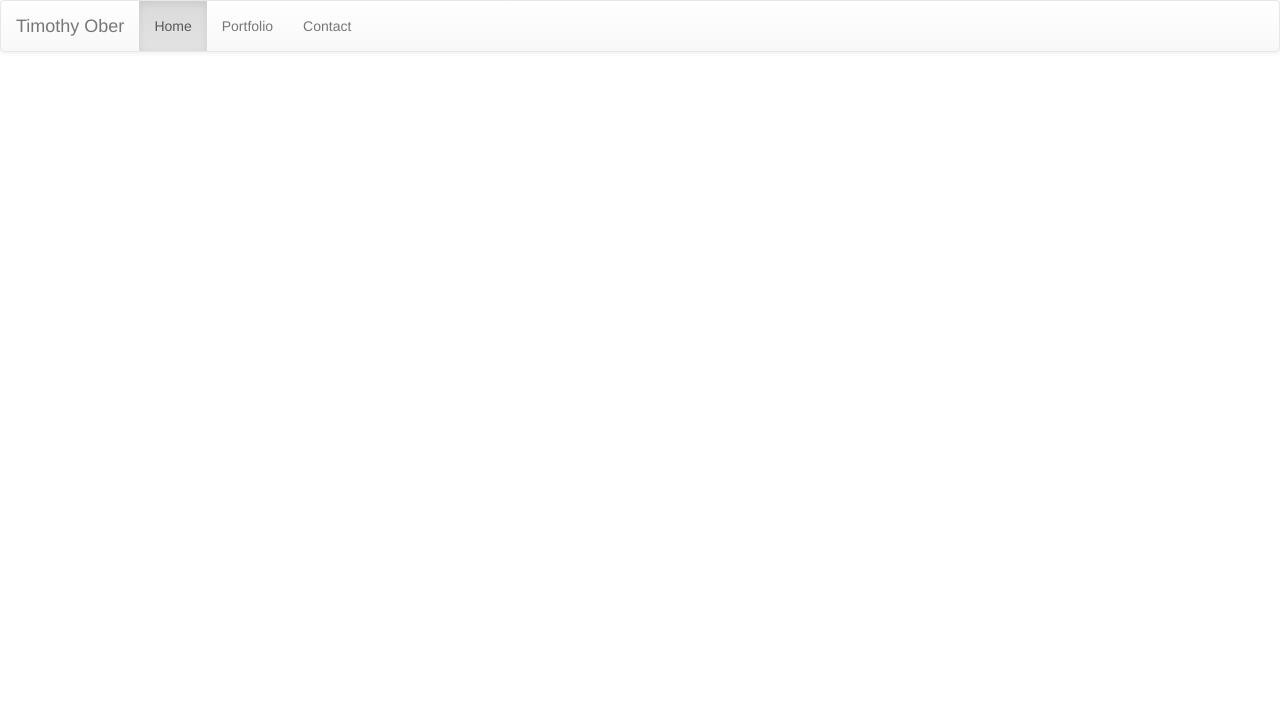
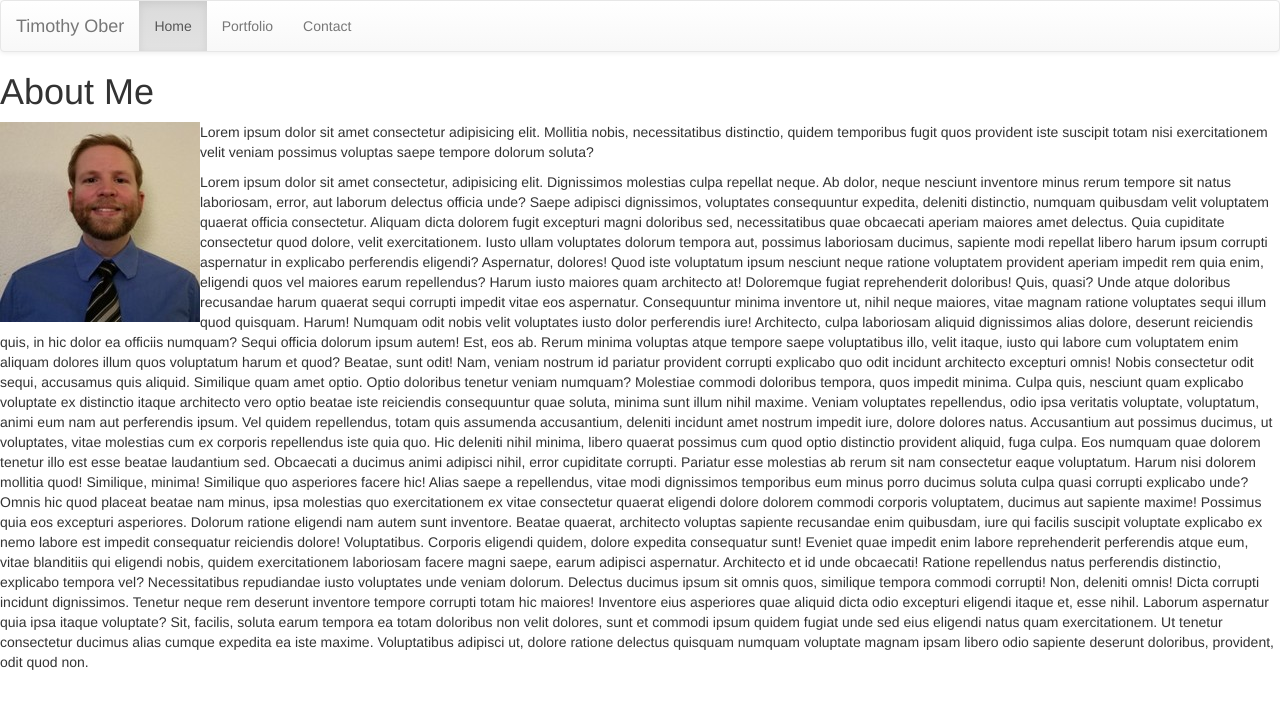
Before and after one commit to tober65/Responsive-Portfolio, a plain HTML site: page index.html in a window 1280 px wide. Drawn offline with nearby package versions, Linux system fonts and the light colour scheme.

Commit message:
Added index.html content and very basic contact.html content

```diff
--- a/index.html
+++ b/index.html
@@ -18,6 +18,8 @@
     <script src="https://stackpath.bootstrapcdn.com/bootstrap/3.4.1/js/bootstrap.min.js"
         integrity="sha384-aJ21OjlMXNL5UyIl/XNwTMqvzeRMZH2w8c5cRVpzpU8Y5bApTppSuUkhZXN0VxHd"
         crossorigin="anonymous"></script>
+
+    <link rel="stylesheet" href="style.css">
 </head>
 
 <body>
@@ -46,6 +48,30 @@
             </div><!-- /.navbar-collapse -->
         </div><!-- /.container-fluid -->
     </nav>
+
+    <h1>About Me</h1>
+    <img class="float-left" alt="A picture of Timothy Ober" src="./Assets/Images/linkedin_photo.jpg">
+    <p>Lorem ipsum dolor sit amet consectetur adipisicing elit. Mollitia nobis, necessitatibus distinctio, quidem temporibus fugit quos provident iste suscipit totam nisi exercitationem velit veniam possimus voluptas saepe tempore dolorum soluta?</p>
+    <p>Lorem ipsum dolor sit amet consectetur, adipisicing elit. Dignissimos molestias culpa repellat neque. Ab dolor, neque nesciunt inventore minus rerum tempore sit natus laboriosam, error, aut laborum delectus officia unde?
+    Saepe adipisci dignissimos, voluptates consequuntur expedita, deleniti distinctio, numquam quibusdam velit voluptatem quaerat officia consectetur. Aliquam dicta dolorem fugit excepturi magni doloribus sed, necessitatibus quae obcaecati aperiam maiores amet delectus.
+    Quia cupiditate consectetur quod dolore, velit exercitationem. Iusto ullam voluptates dolorum tempora aut, possimus laboriosam ducimus, sapiente modi repellat libero harum ipsum corrupti aspernatur in explicabo perferendis eligendi? Aspernatur, dolores!
+    Quod iste voluptatum ipsum nesciunt neque ratione voluptatem provident aperiam impedit rem quia enim, eligendi quos vel maiores earum repellendus? Harum iusto maiores quam architecto at! Doloremque fugiat reprehenderit doloribus!
+    Quis, quasi? Unde atque doloribus recusandae harum quaerat sequi corrupti impedit vitae eos aspernatur. Consequuntur minima inventore ut, nihil neque maiores, vitae magnam ratione voluptates sequi illum quod quisquam. Harum!
+    Numquam odit nobis velit voluptates iusto dolor perferendis iure! Architecto, culpa laboriosam aliquid dignissimos alias dolore, deserunt reiciendis quis, in hic dolor ea officiis numquam? Sequi officia dolorum ipsum autem!
+    Est, eos ab. Rerum minima voluptas atque tempore saepe voluptatibus illo, velit itaque, iusto qui labore cum voluptatem enim aliquam dolores illum quos voluptatum harum et quod? Beatae, sunt odit!
+    Nam, veniam nostrum id pariatur provident corrupti explicabo quo odit incidunt architecto excepturi omnis! Nobis consectetur odit sequi, accusamus quis aliquid. Similique quam amet optio. Optio doloribus tenetur veniam numquam?
+    Molestiae commodi doloribus tempora, quos impedit minima. Culpa quis, nesciunt quam explicabo voluptate ex distinctio itaque architecto vero optio beatae iste reiciendis consequuntur quae soluta, minima sunt illum nihil maxime.
+    Veniam voluptates repellendus, odio ipsa veritatis voluptate, voluptatum, animi eum nam aut perferendis ipsum. Vel quidem repellendus, totam quis assumenda accusantium, deleniti incidunt amet nostrum impedit iure, dolore dolores natus.
+    Accusantium aut possimus ducimus, ut voluptates, vitae molestias cum ex corporis repellendus iste quia quo. Hic deleniti nihil minima, libero quaerat possimus cum quod optio distinctio provident aliquid, fuga culpa.
+    Eos numquam quae dolorem tenetur illo est esse beatae laudantium sed. Obcaecati a ducimus animi adipisci nihil, error cupiditate corrupti. Pariatur esse molestias ab rerum sit nam consectetur eaque voluptatum.
+    Harum nisi dolorem mollitia quod! Similique, minima! Similique quo asperiores facere hic! Alias saepe a repellendus, vitae modi dignissimos temporibus eum minus porro ducimus soluta culpa quasi corrupti explicabo unde?
+    Omnis hic quod placeat beatae nam minus, ipsa molestias quo exercitationem ex vitae consectetur quaerat eligendi dolore dolorem commodi corporis voluptatem, ducimus aut sapiente maxime! Possimus quia eos excepturi asperiores.
+    Dolorum ratione eligendi nam autem sunt inventore. Beatae quaerat, architecto voluptas sapiente recusandae enim quibusdam, iure qui facilis suscipit voluptate explicabo ex nemo labore est impedit consequatur reiciendis dolore! Voluptatibus.
+    Corporis eligendi quidem, dolore expedita consequatur sunt! Eveniet quae impedit enim labore reprehenderit perferendis atque eum, vitae blanditiis qui eligendi nobis, quidem exercitationem laboriosam facere magni saepe, earum adipisci aspernatur.
+    Architecto et id unde obcaecati! Ratione repellendus natus perferendis distinctio, explicabo tempora vel? Necessitatibus repudiandae iusto voluptates unde veniam dolorum. Delectus ducimus ipsum sit omnis quos, similique tempora commodi corrupti!
+    Non, deleniti omnis! Dicta corrupti incidunt dignissimos. Tenetur neque rem deserunt inventore tempore corrupti totam hic maiores! Inventore eius asperiores quae aliquid dicta odio excepturi eligendi itaque et, esse nihil.
+    Laborum aspernatur quia ipsa itaque voluptate? Sit, facilis, soluta earum tempora ea totam doloribus non velit dolores, sunt et commodi ipsum quidem fugiat unde sed eius eligendi natus quam exercitationem.
+    Ut tenetur consectetur ducimus alias cumque expedita ea iste maxime. Voluptatibus adipisci ut, dolore ratione delectus quisquam numquam voluptate magnam ipsam libero odio sapiente deserunt doloribus, provident, odit quod non.</p>
 </body>
 
 </html>
--- /dev/null
+++ b/style.css
@@ -0,0 +1,3 @@
+.float-left {
+    float: left;
+}
```
Also changed, not shown: contact.html (+12 -0 lines), Assets/Images/linkedin_photo.jpg (added).
